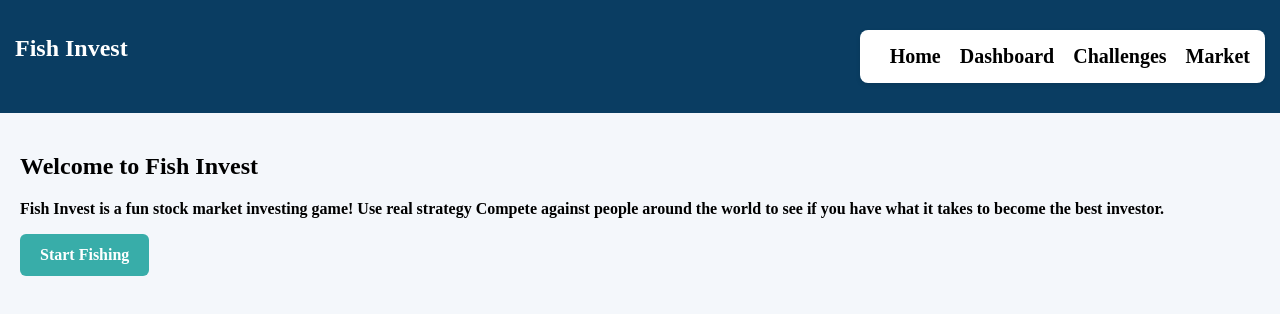
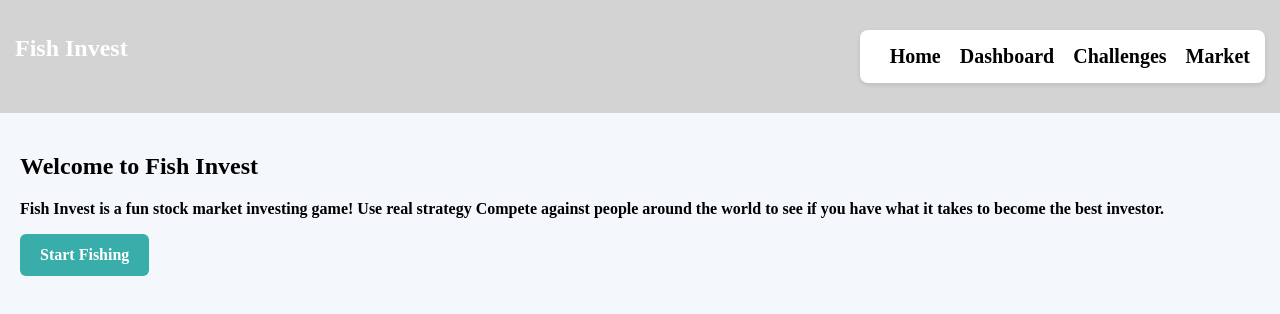
Before and after one commit to AuFish23/cis3020project, a plain HTML site: page index.html in a window 1280 px wide. Drawn offline with Linux system fonts and the light colour scheme.

Commit message:
Update style.css

```diff
--- a/style.css
+++ b/style.css
@@ -27,7 +27,7 @@ nav a {
     text-decoration: none;
 }
 
-nav a:hover{
+.nav-main:hover{
     background-color: LightGray;
 }
 
```
